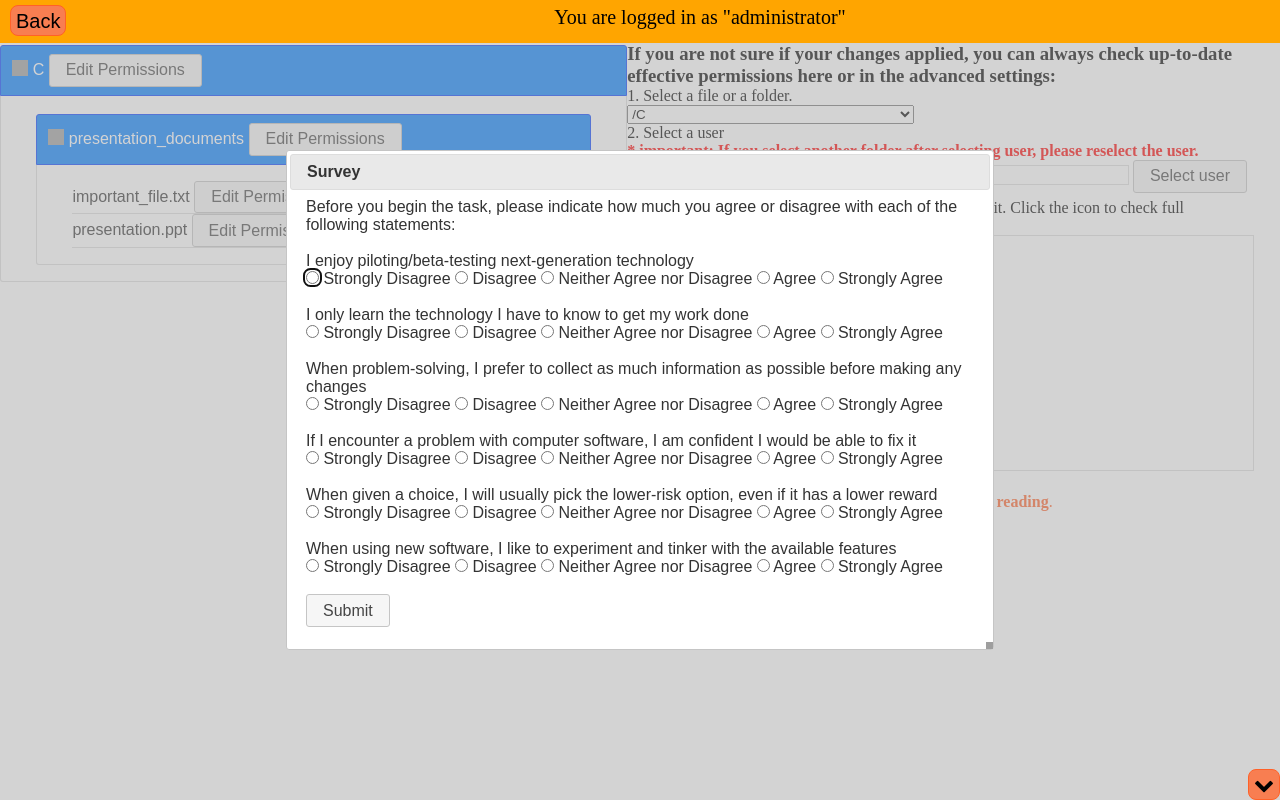
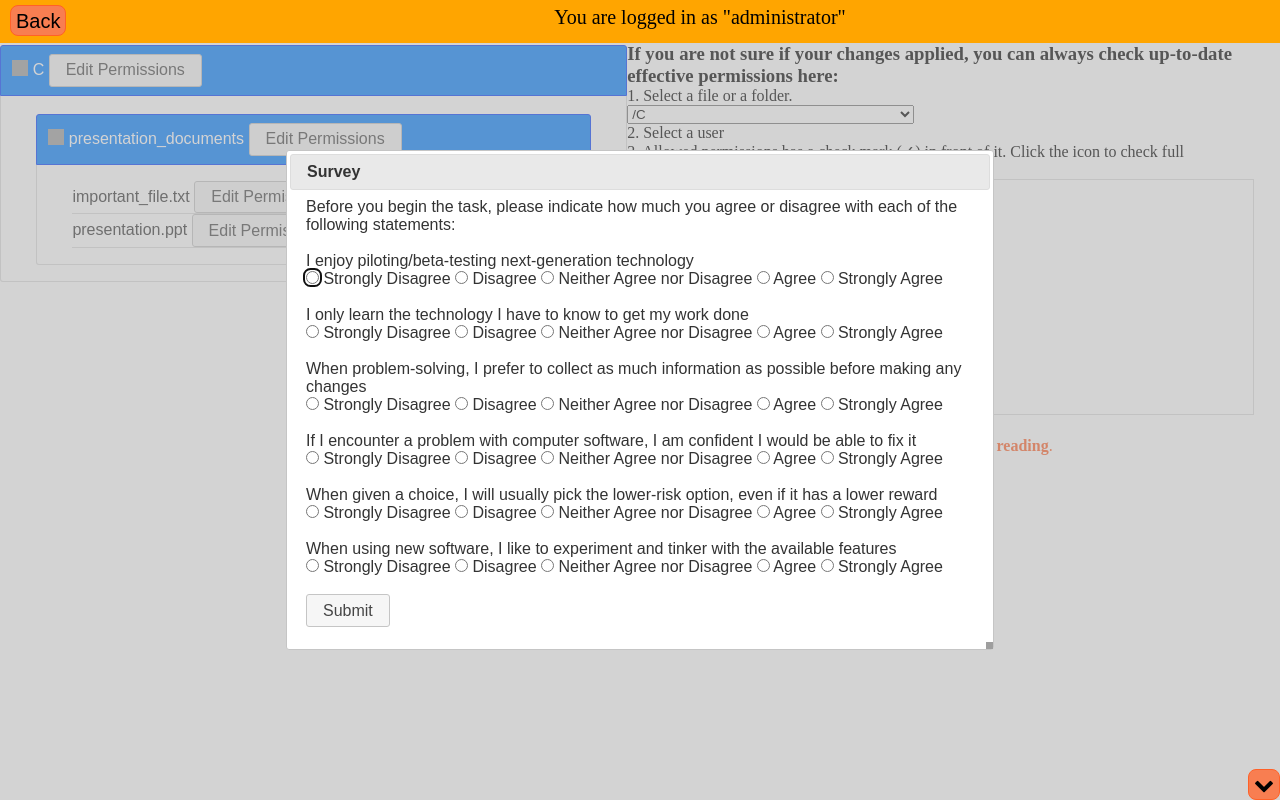
Before and after one commit to cse-256-f22/gender-mag-project-kyerra-danni, a website: page wrapper_add_new_user.html in a window 1280 px wide. Drawn offline with nearby package versions, Linux system fonts and the light colour scheme; grey boxes are pictures that could not be loaded; a web font is replaced by a local one.

Commit message:
show starter

```diff
--- a/view.js
+++ b/view.js
@@ -1,7 +1,7 @@
 // ---- Define your dialogs  and panels here ----
 var files = [];
 let side_title = document.createElement('h3');
-let title_text = document.createTextNode('If you are not sure if your changes applied, you can always check up-to-date effective permissions here or in the advanced settings:');
+let title_text = document.createTextNode('If you are not sure if your changes applied, you can always check up-to-date effective permissions here:');
 side_title.append(title_text)
 $('#sidepanel').append(side_title)
 
@@ -27,18 +27,26 @@ side_title.append(title_text)
 side_title2.append(title_text2)
 side_title2.id = 'notice'
 $('#sidepanel').append(side_title)
-$('#sidepanel').append(side_title2)
+// $('#sidepanel').append(side_title2)
 
+let add_div = document.createElement('div');
+$('#sidepanel').append(add_div);
+add_div.id = 'add_div'
+let new_per = define_new_effective_permissions('permission', true, null)
+document.getElementById("select_file").onchange = function() {
+    console.log("change")
+    $("#add_div").empty();
+    let new_select = define_new_user_select_field('permission', 'Select user', on_user_change = function(selected_user){
+        $('#permission').attr('username', selected_user)
+        $('#permission').attr('filepath', document.getElementById("select_file").value)
 
-let new_per = define_new_effective_permissions('permission', true, null)
+    })
+    console.log( $('#sidepanel'))
+    $('#add_div').append(new_select)
 
+}
 //$('#P_field').attr('username', 'administrator')
-let new_select = define_new_user_select_field('permission', 'Select user', on_user_change = function(selected_user){
-    $('#permission').attr('username', selected_user)
-    $('#permission').attr('filepath', document.getElementById("select_file").value)
 
-})
-$('#sidepanel').append(new_select)
 
 
 // for info panel
```
Also changed, not shown: index.html (+2 -2 lines).
